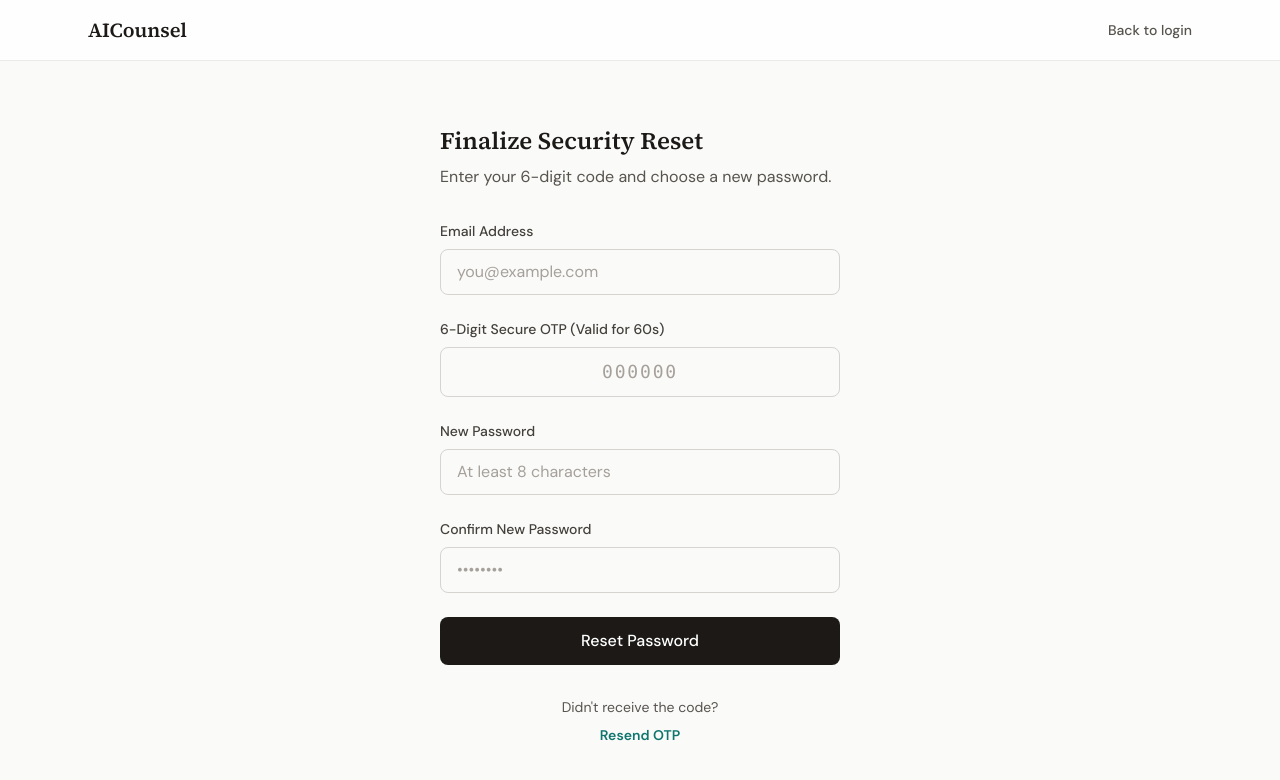
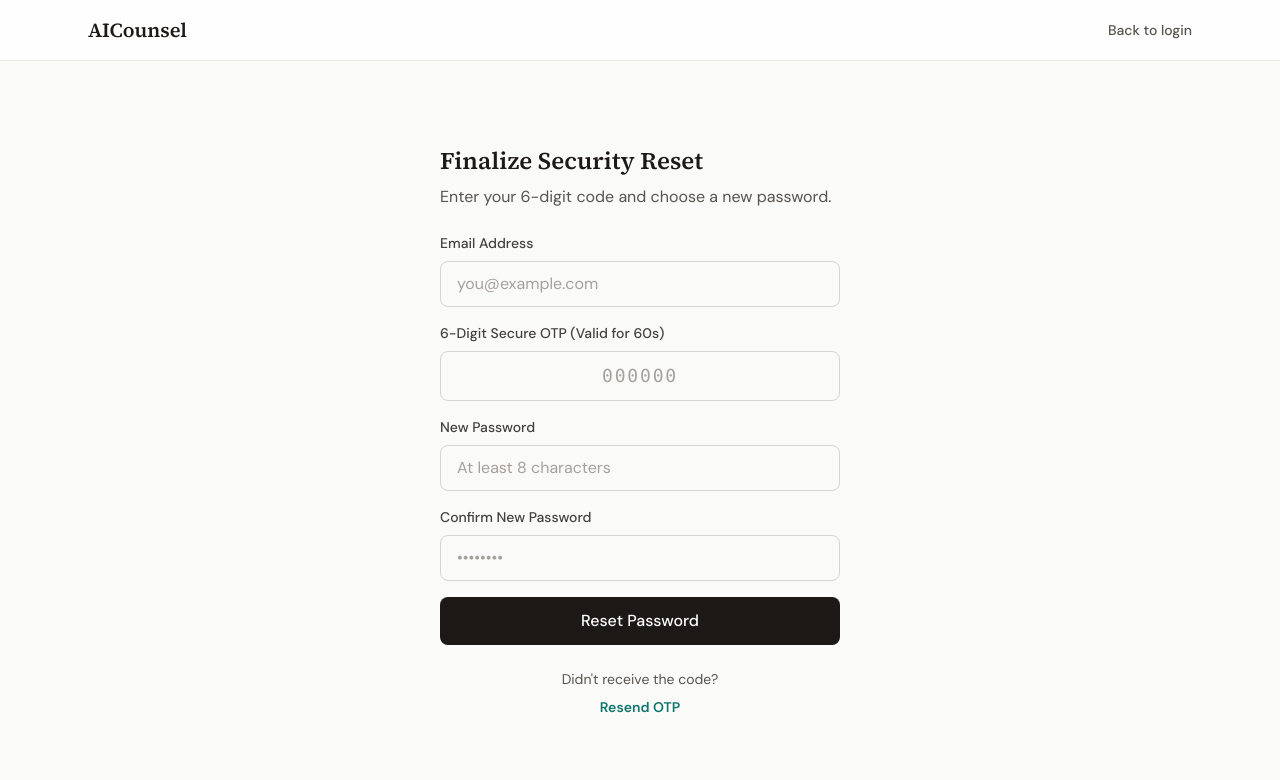
Before and after one commit to RANGAHARISH/AICounsel, a Next.js app: page /reset-password in a window 1280 px wide. Shown: the top 780 px of the page. Built offline with nearby package versions, Linux system fonts and the light colour scheme.

Commit message:
style: optimize reset-password layout to fit single viewport

```diff
--- a/src/app/reset-password/page.tsx
+++ b/src/app/reset-password/page.tsx
@@ -104,8 +104,8 @@ function ResetPasswordForm() {
     }
 
     return (
-        <div className="space-y-6">
-            <form onSubmit={handleSubmit} className="mt-8 space-y-6">
+        <div className="space-y-4">
+            <form onSubmit={handleSubmit} className="mt-6 space-y-4">
                 {error && (
                     <div className="rounded-lg bg-red-50 px-4 py-3 text-sm text-red-700">
                         {error}
@@ -207,8 +207,8 @@ function ResetPasswordForm() {
 
 export default function ResetPasswordPage() {
     return (
-        <div className="min-h-screen bg-[var(--background)]">
-            <header className="border-b border-stone-200/80 bg-white/80 backdrop-blur-sm">
+        <div className="h-screen flex flex-col overflow-hidden bg-[var(--background)]">
+            <header className="shrink-0 border-b border-stone-200/80 bg-white/80 backdrop-blur-sm">
                 <div className="mx-auto flex max-w-6xl items-center justify-between px-6 py-4">
                     <Link href="/" className="font-serif text-xl font-semibold text-stone-900">
                         AICounsel
@@ -221,9 +221,11 @@ export default function ResetPasswordPage() {
                 </div>
             </header>
 
-            <main className="mx-auto max-w-md px-6 pt-16">
-                <h1 className="font-serif text-2xl font-semibold text-stone-900">Finalize Security Reset</h1>
-                <p className="mt-2 text-stone-600">Enter your 6-digit code and choose a new password.</p>
+            <main className="flex-1 flex flex-col justify-center mx-auto w-full max-w-md px-6 py-8">
+                <div>
+                    <h1 className="font-serif text-2xl font-semibold text-stone-900">Finalize Security Reset</h1>
+                    <p className="mt-2 text-stone-600">Enter your 6-digit code and choose a new password.</p>
+                </div>
 
                 <Suspense fallback={<div className="mt-8 text-stone-600">Loading secure environment...</div>}>
                     <ResetPasswordForm />
```
